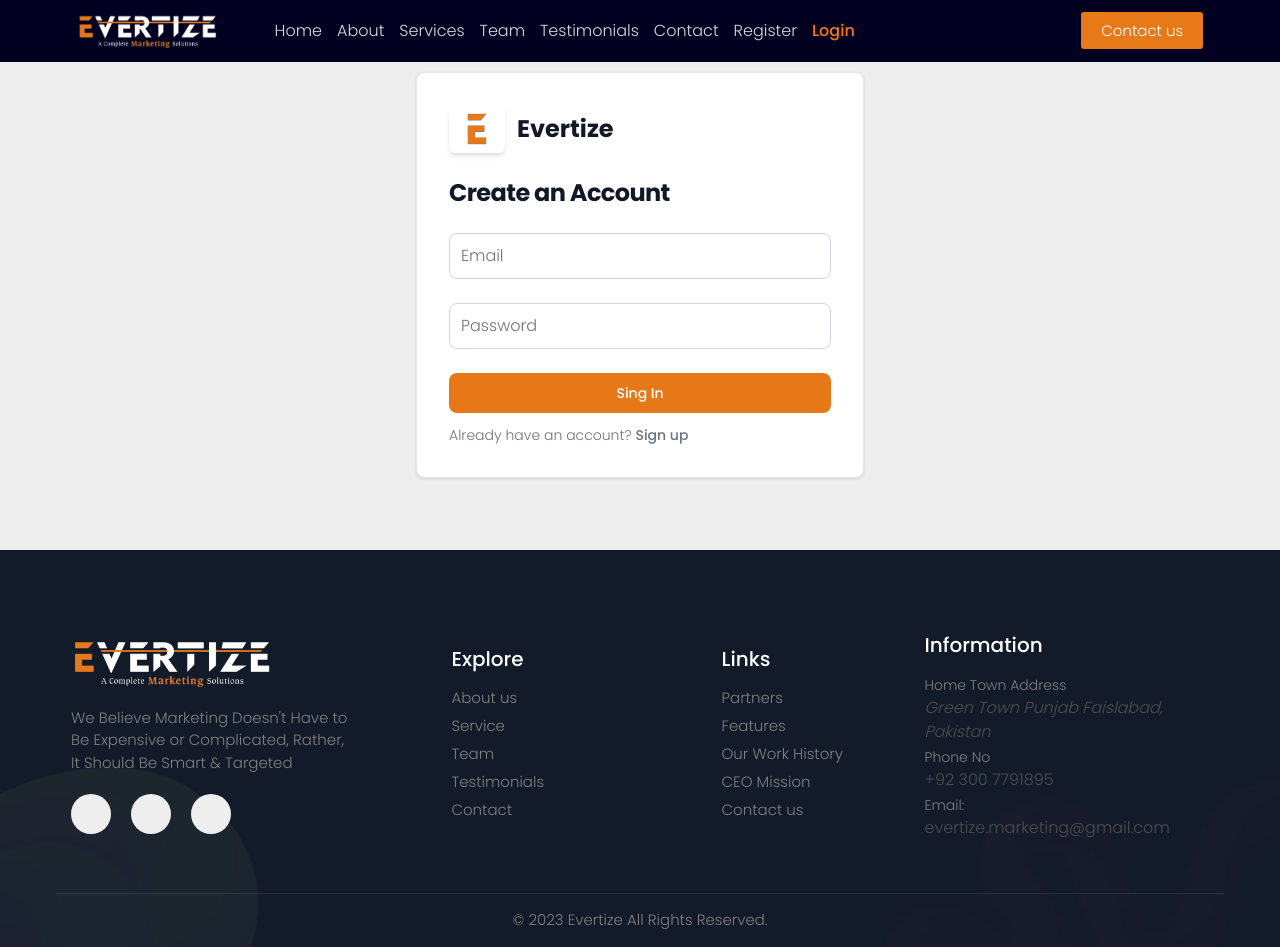
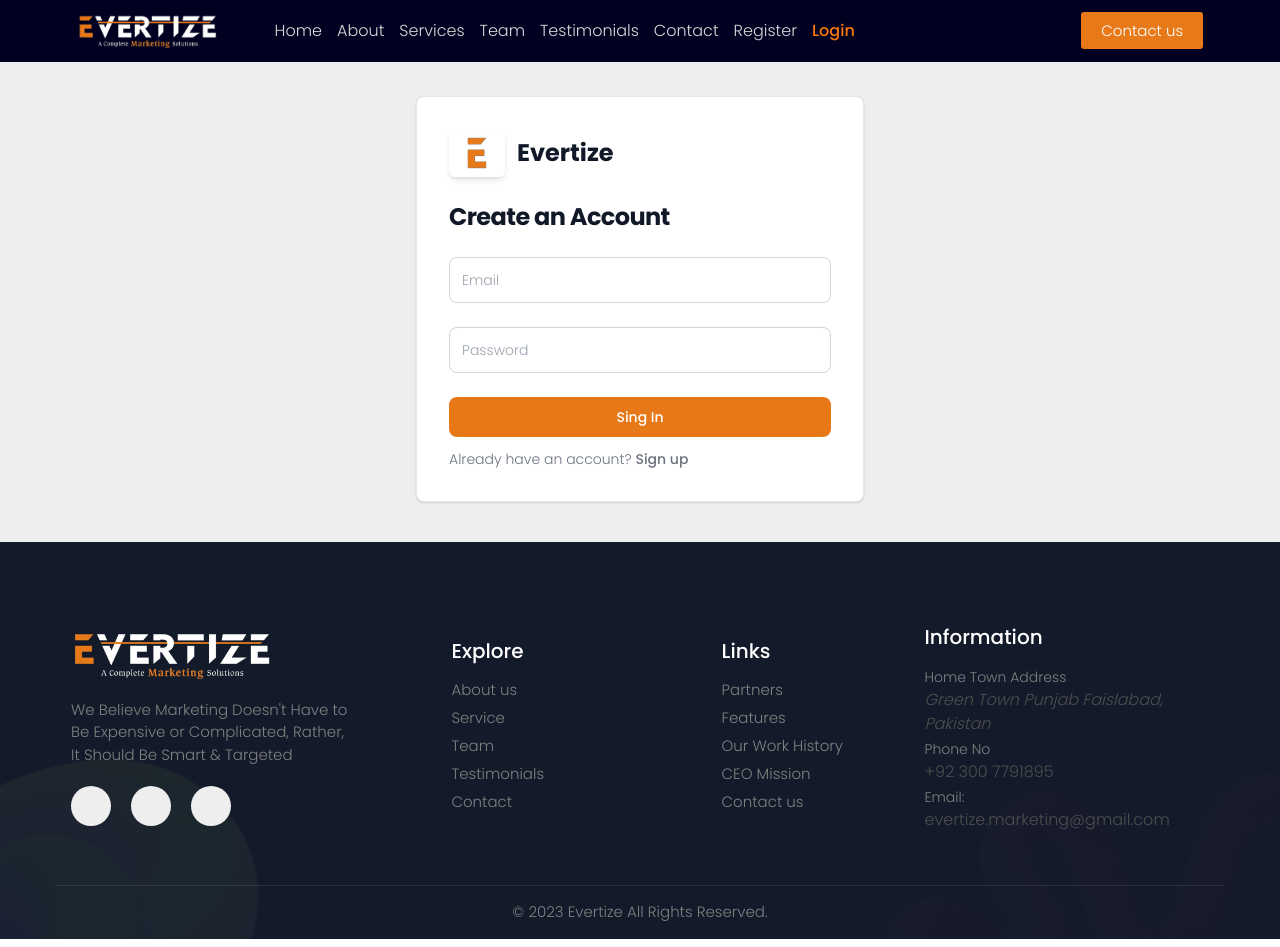
Before and after one commit to scriptwithahmad/evertize-dm, a Next.js app: page /login in a window 1280 px wide. Built offline with nearby package versions, Linux system fonts and the light colour scheme; a web font is replaced by a local one.

Commit message:
Inputs CSS

```diff
--- a/components/Layout.jsx
+++ b/components/Layout.jsx
@@ -5,14 +5,10 @@
 import { Toaster } from "react-hot-toast";
 import { useRouter } from "next/router";
 import Aside from "./Aside";
-// import Login from "@/pages/login";
 
 
 const Layout = ({ children }) => {
   var { pathname } = useRouter();
-  // const [user, setUser] = useState(null)
-
-  // console.log(user)
 
   var privateRoutes = [
     "/dashboard",
--- a/middleware.js
+++ b/middleware.js
@@ -2,6 +2,8 @@
 import { NextResponse } from "next/server";
 
 export async function middleware(req, res) {
+
+
   var AccessToken =
     req.cookies.get("AccessToken")?.value &&
     (await JWTVerify(req.cookies.get("AccessToken")?.value));
--- a/pages/login/index.js
+++ b/pages/login/index.js
@@ -75,7 +75,7 @@
     <>
       <section class="bg-[#eee]">
         <div class="flex flex-col items-center justify-center px-6 py-2 mx-auto md:h-full md:py-8 lg:py-10">
-          <div class="w-full rounded-lg shadow border my-8 sm:max-w-md xl:p-0 bg-white">
+          <div class="w-full rounded-lg shadow border my-8 mt-24 lg:my-0 lg:mt-14 sm:max-w-md xl:p-0 bg-white">
             <div class="p-6 space-y-4 md:space-y-6 sm:p-8">
               <Link
                 href="/"
@@ -94,40 +94,42 @@
               <form onSubmit={submitHandler} class="space-y-4 md:space-y-6">
                 {/* Email  -------------------------------*/}
                 <div class="relative mb-6" data-te-input-wrapper-init>
+                  {/* <label
+                    for="exampleFormControlInput22"
+                    class="leading-[2.15] mb-1 text-neutral-500 transition-all duration-200 ease-out"
+                  >
+                    Email
+                  </label> */}
                   <input
                     type="email"
-                    className={`peer p-3 border ${
+                    className={`p-3 border ${
                       isValidEmail ? "border-gray-300" : "border-red-500"
-                    } text-gray-900 sm:text-sm rounded-lg focus:ring-primary-600 focus:border-primary-600 block min-h-full w-full bg-transparent outline-none transition-all duration-200 ease-linear focus:placeholder:opacity-100 data-[te-input-state-active]:placeholder:opacity-100 motion-reduce:transition-none0 [&:not([data-te-input-placeholder-active])]:placeholder:opacity-0 focus:border-orange-600`}
+                    } text-neutral-500 sm:text-sm rounded-lg focus:ring-primary-600 focus:text-orange-600 focus:border-primary-600 block min-h-full w-full bg-transparent outline-none transition-all duration-200 ease-linear focus:border-orange-600`}
                     id="exampleFormControlInput22"
                     onChange={formDataChangeHandler}
                     name="email"
+                    placeholder="Email"
                   />
-                  <label
-                    for="exampleFormControlInput22"
-                    class="pointer-events-none absolute left-3 top-0 mb-0 max-w-[90%] origin-[0_0] truncate pt-[0.37rem] leading-[2.15] text-neutral-500 transition-all duration-200 ease-out peer-focus:-translate-y-[1.15rem] peer-focus:text-orange-600 peer-focus:bg-gray-50 peer-focus:scale-[0.8] peer-focus:text-primary peer-data-[te-input-state-active]:-translate-y-[1.15rem] peer-data-[te-input-state-active]:scale-[0.8] motion-reduce:transition-none"
-                  >
-                    Email
-                  </label>
                 </div>
                 {/* Password  ----------------------------*/}
                 <div class="relative mb-6" data-te-input-wrapper-init>
                   <input
                     type="password"
-                    className={`peer p-3 border ${
-                      isValidPassword ? "border-gray-300" : "border-red-600"
-                    } text-gray-900 sm:text-sm rounded-lg focus:ring-primary-600 focus:border-primary-600 block min-h-full w-full bg-transparent outline-none transition-all duration-200 ease-linear focus:placeholder:opacity-100 data-[te-input-state-active]:placeholder:opacity-100 motion-reduce:transition-none [&:not([data-te-input-placeholder-active])]:placeholder:opacity-0 focus:border-orange-400`}
+                    className={`p-3 border ${
+                      isValidEmail ? "border-gray-300" : "border-red-500"
+                    } text-neutral-500 sm:text-sm rounded-lg focus:ring-primary-600 focus:text-orange-600 focus:border-primary-600 block min-h-full w-full bg-transparent outline-none transition-all duration-200 ease-linear focus:border-orange-600`}
                     id="exampleFormControlInput22"
                     onChange={formDataChangeHandler}
                     name="password"
+                    placeholder="Password"
                   />
 
-                  <label
+                  {/* <label
                     for="exampleFormControlInput22"
                     class="pointer-events-none absolute left-3 top-0 max-w-[90%] origin-[0_0] truncate pt-[0.37rem] leading-[2.15] text-neutral-500 transition-all duration-200 ease-out peer-focus:-translate-y-[1.15rem] peer-focus:text-orange-500 peer-focus:bg-white peer-focus:scale-[0.8] peer-focus:text-primary peer-data-[te-input-state-active]:-translate-y-[1.15rem] peer-data-[te-input-state-active]:scale-[0.8] motion-reduce:transition-none"
                   >
                     Password
-                  </label>
+                  </label> */}
                 </div>
                 {/* New Account ----------------------*/}
                 <div>
```
Also changed, not shown: components/Navbar.jsx (+2 -2 lines), pages/register/index.js (+16 -12 lines).
